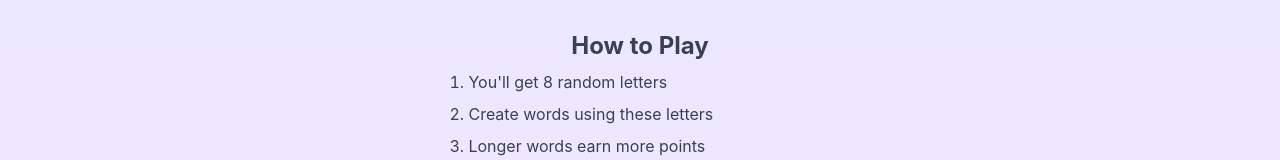
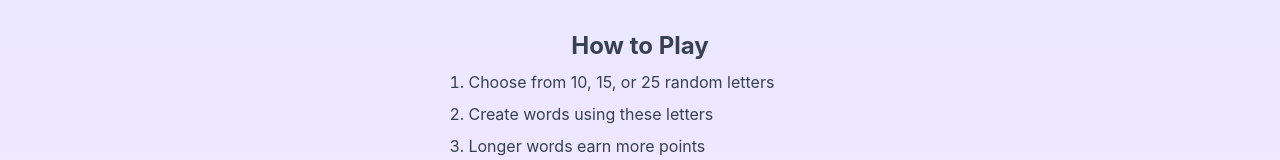
Before and after one commit to rcdelacruz/word-scramble-game, a Next.js app in the folder apps/frontend/: page / in a window 1280 px wide. Shown: the part 452-612 px from the top of the page. Built offline with nearby package versions, Linux system fonts and the light colour scheme.

Commit message:
Update home page instructions to reflect new board sizes (10, 15, 25)

```diff
--- a/apps/frontend/pages/index.js
+++ b/apps/frontend/pages/index.js
@@ -33,7 +33,7 @@ export default function Home() {
         <div className="mt-16 text-gray-700">
           <h2 className="text-2xl font-bold mb-2">How to Play</h2>
           <ol className="text-left list-decimal pl-5 space-y-2">
-            <li>You'll get 8 random letters</li>
+            <li>Choose from 10, 15, or 25 random letters</li>
             <li>Create words using these letters</li>
             <li>Longer words earn more points</li>
             <li>Score as many points as possible in 60 seconds</li>
```
